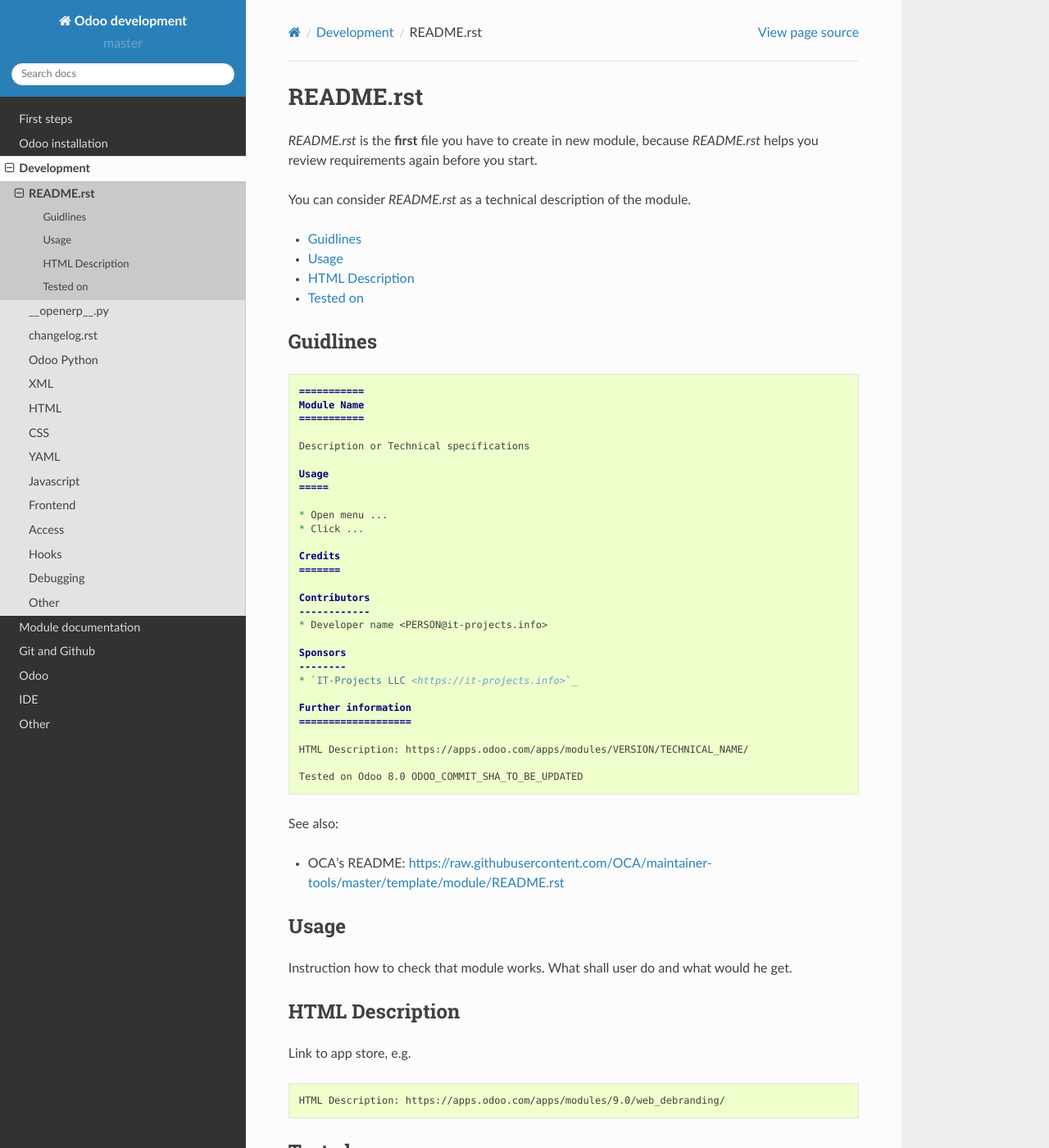
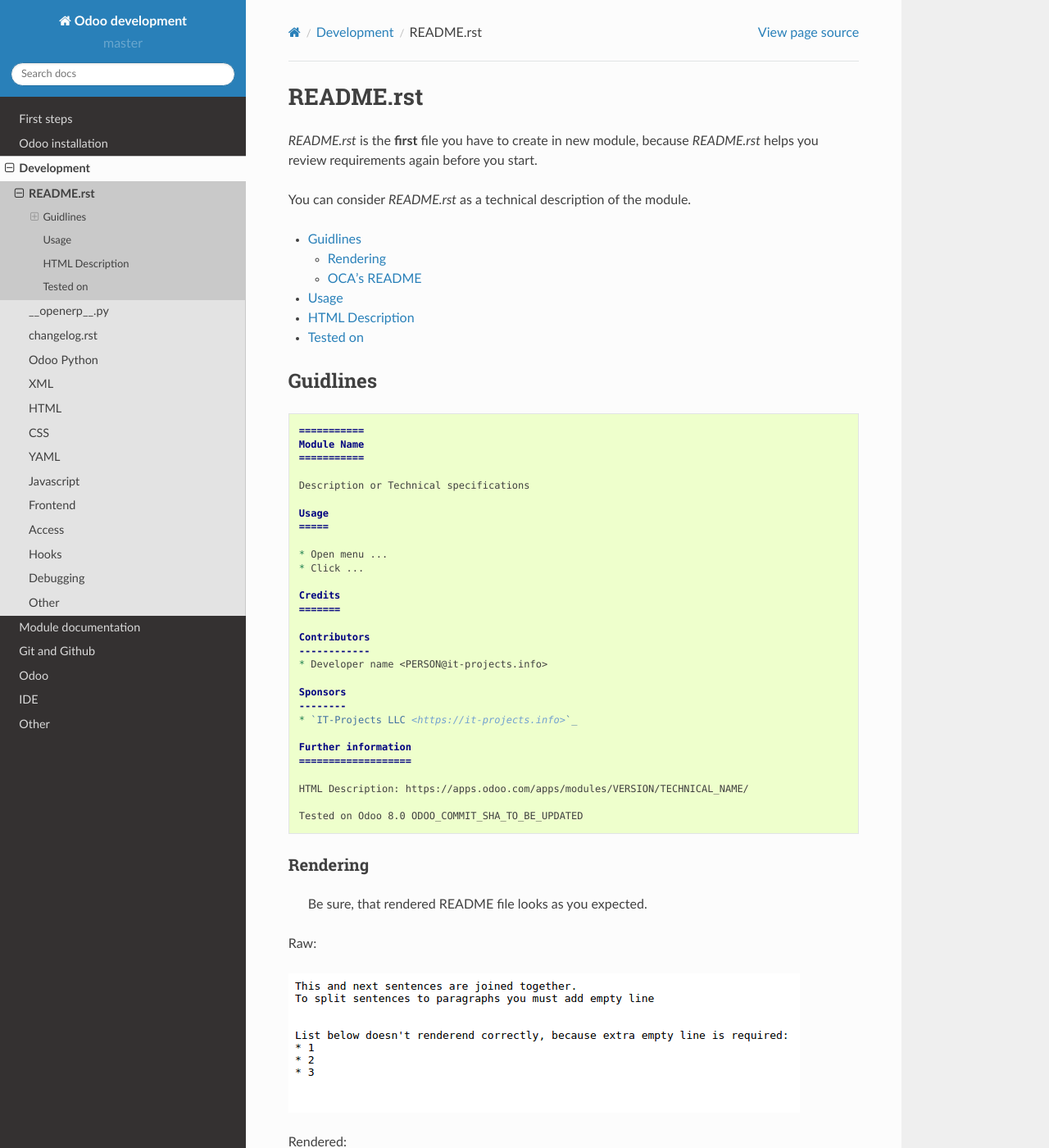
Before and after one commit to itpp-labs/odoo-development, a Sphinx documentation site: the page built from docs/dev/README.rst.rst, in a window 1280 px wide and 1400 px high. Shown: the whole window at 82% size. Built offline with Sphinx 7.4.7 and the Read the Docs theme 2.0.0, drawn with Linux system fonts in a browser that asks for light colours.

Commit message:
add section about "fix formatting"

```diff
--- a/docs/dev/README.rst.rst
+++ b/docs/dev/README.rst.rst
@@ -43,9 +43,23 @@
 
     Tested on Odoo 8.0 ODOO_COMMIT_SHA_TO_BE_UPDATED
 
-See also:
+Rendering
+^^^^^^^^^
 
-* OCA's README: https://raw.githubusercontent.com/OCA/maintainer-tools/master/template/module/README.rst
+    Be sure, that rendered README file looks as you expected.
+
+Raw:
+
+.. image:: ../images/raw-rst.png
+
+Rendered:
+
+.. image:: ../images/rendered-rst.png
+
+OCA's README
+^^^^^^^^^^^^
+
+* https://raw.githubusercontent.com/OCA/maintainer-tools/master/template/module/README.rst
 
 Usage
 -----
```
Also changed, not shown: docs/images/raw-rst.png (added), docs/images/rendered-rst.png (added).
